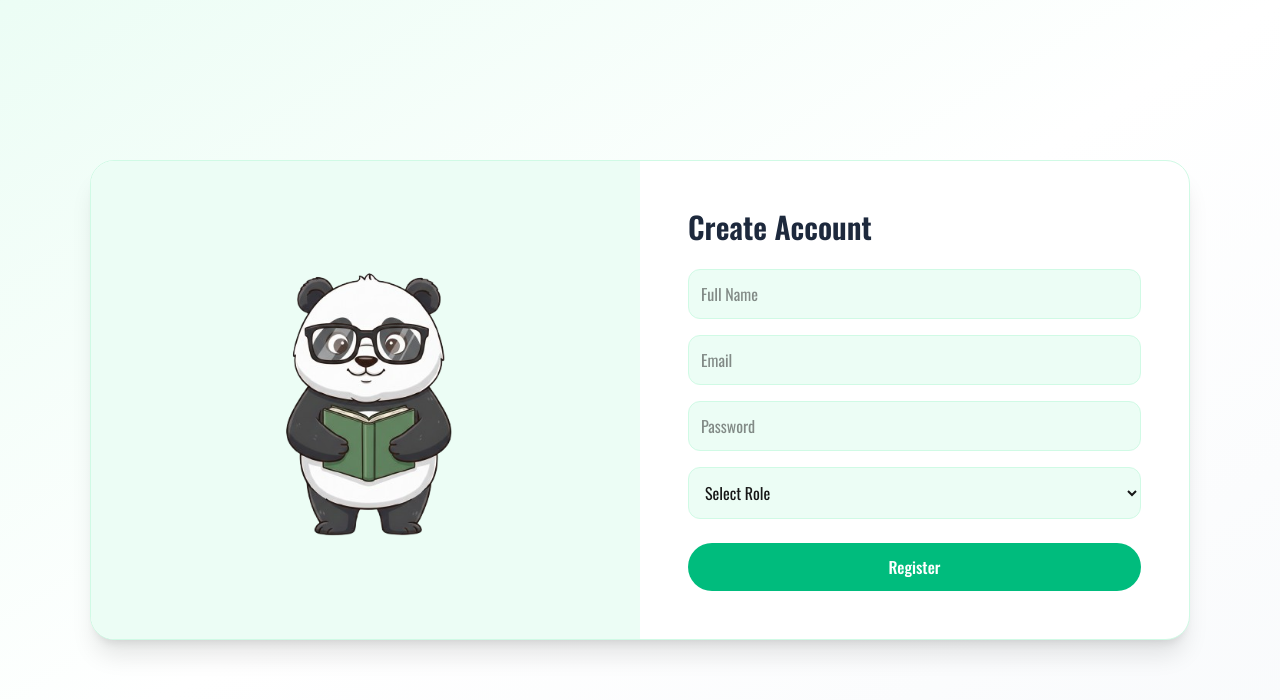
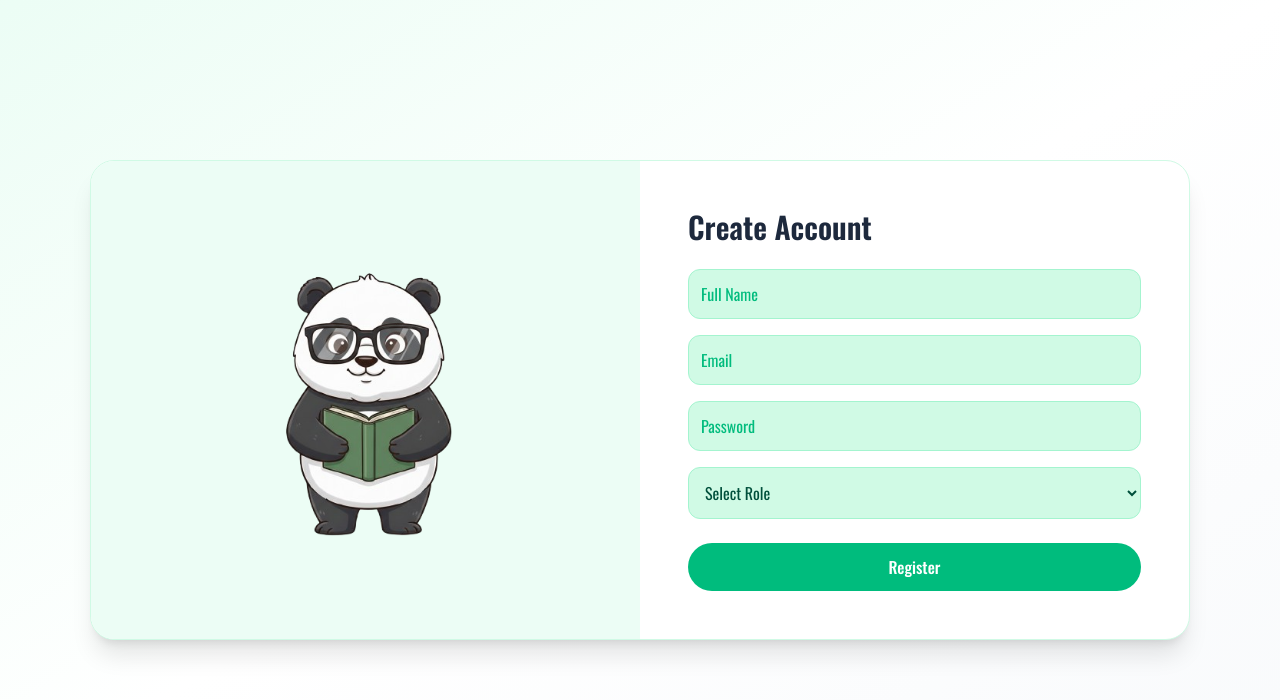
Before and after one commit to 041kzee/gamify, a Next.js app: page /register in a window 1280 px wide. Shown: the top 700 px of the page. Built offline with nearby package versions, Linux system fonts and the light colour scheme; no server answers.

Commit message:
Fix input text visibility with emerald theme styling

```diff
--- a/app/contact/page.js
+++ b/app/contact/page.js
@@ -68,7 +68,7 @@ export default function ContactPage() {
               <input
                 type="text"
                 placeholder="Enter your name"
-                className="w-full border border-emerald-100 p-3 rounded-xl focus:outline-none focus:ring-2 focus:ring-emerald-400"
+                className="w-full bg-emerald-100 border border-emerald-200 text-emerald-900 placeholder:text-emerald-500 p-3 rounded-xl focus:outline-none focus:ring-2 focus:ring-emerald-400"
               />
             </div>
 
@@ -79,7 +79,7 @@ export default function ContactPage() {
               <input
                 type="email"
                 placeholder="Enter your email"
-                className="w-full border border-emerald-100 p-3 rounded-xl focus:outline-none focus:ring-2 focus:ring-emerald-400"
+                className="w-full bg-emerald-100 border border-emerald-200 text-emerald-900 placeholder:text-emerald-500 p-3 rounded-xl focus:outline-none focus:ring-2 focus:ring-emerald-400"
               />
             </div>
 
@@ -90,7 +90,7 @@ export default function ContactPage() {
               <textarea
                 rows="5"
                 placeholder="Write your message..."
-                className="w-full border border-emerald-100 p-3 rounded-xl focus:outline-none focus:ring-2 focus:ring-emerald-400"
+                className="w-full bg-emerald-100 border border-emerald-200 text-emerald-900 placeholder:text-emerald-500 p-3 rounded-xl focus:outline-none focus:ring-2 focus:ring-emerald-400"
               ></textarea>
             </div>
 
--- a/app/create-quiz/page.js
+++ b/app/create-quiz/page.js
@@ -126,7 +126,7 @@ export default function CreateQuiz() {
           placeholder="Quiz Title"
           value={quizTitle}
           onChange={(e) => setQuizTitle(e.target.value)}
-          className="w-full p-3 border rounded-xl mb-8"
+          className="w-full p-3 bg-emerald-100 border border-emerald-200 text-emerald-900 placeholder:text-emerald-500 rounded-xl mb-8 focus:outline-none focus:ring-2 focus:ring-emerald-400"
         />
 
         {questions.map((q, qIndex) => (
@@ -145,7 +145,7 @@ export default function CreateQuiz() {
                   e.target.value
                 )
               }
-              className="w-full p-3 border rounded-lg mb-4"
+              className="w-full p-3 bg-emerald-100 border border-emerald-200 text-emerald-900 placeholder:text-emerald-500 rounded-lg mb-4 focus:outline-none focus:ring-2 focus:ring-emerald-400"
             />
 
             {/* Difficulty Selector */}
@@ -158,7 +158,7 @@ export default function CreateQuiz() {
                   e.target.value
                 )
               }
-              className="w-full p-2 border rounded-lg mb-4"
+              className="w-full p-2 bg-emerald-100 border border-emerald-200 text-emerald-900 rounded-lg mb-4 focus:outline-none focus:ring-2 focus:ring-emerald-400"
             >
               <option value="easy">Easy</option>
               <option value="medium">Medium</option>
@@ -178,7 +178,7 @@ export default function CreateQuiz() {
                     e.target.value
                   )
                 }
-                className="w-full p-2 border rounded-lg mb-2"
+                className="w-full p-2 bg-emerald-100 border border-emerald-200 text-emerald-900 placeholder:text-emerald-500 rounded-lg mb-2 focus:outline-none focus:ring-2 focus:ring-emerald-400"
               />
             ))}
 
@@ -193,7 +193,7 @@ export default function CreateQuiz() {
                   e.target.value
                 )
               }
-              className="w-full p-2 border rounded-lg mt-2"
+              className="w-full p-2 bg-emerald-100 border border-emerald-200 text-emerald-900 placeholder:text-emerald-500 rounded-lg mt-2 focus:outline-none focus:ring-2 focus:ring-emerald-400"
             />
           </div>
         ))}
--- a/app/login/page.js
+++ b/app/login/page.js
@@ -78,7 +78,7 @@ export default function LoginPage() {
               required
               value={form.email}
               onChange={handleChange}
-              className="w-full p-3 rounded-xl bg-emerald-50 border border-emerald-100 focus:outline-none focus:ring-2 focus:ring-emerald-400 transition"
+              className="w-full p-3 rounded-xl bg-emerald-100 border border-emerald-200 text-emerald-900 placeholder:text-emerald-500 focus:outline-none focus:ring-2 focus:ring-emerald-400 transition"
             />
           </div>
 
@@ -92,18 +92,17 @@ export default function LoginPage() {
               required
               value={form.password}
               onChange={handleChange}
-              className="w-full p-3 rounded-xl bg-emerald-50 border border-emerald-100 focus:outline-none focus:ring-2 focus:ring-emerald-400 transition"
+              className="w-full p-3 rounded-xl bg-emerald-100 border border-emerald-200 text-emerald-900 placeholder:text-emerald-500 focus:outline-none focus:ring-2 focus:ring-emerald-400 transition"
             />
           </div>
 
           <button
             type="submit"
             disabled={loading}
-            className={`py-3 rounded-full font-medium shadow-md transition-all duration-300 w-full ${
-              loading
-                ? "bg-slate-400 text-white cursor-not-allowed"
-                : "bg-emerald-600 text-white hover:bg-emerald-700"
-            }`}
+            className={`py-3 rounded-full font-medium shadow-md transition-all duration-300 w-full ${loading
+              ? "bg-slate-400 text-white cursor-not-allowed"
+              : "bg-emerald-600 text-white hover:bg-emerald-700"
+              }`}
           >
             {loading ? "Logging in..." : "Login"}
           </button>
--- a/app/register/page.js
+++ b/app/register/page.js
@@ -88,7 +88,7 @@ export default function Register() {
             value={form.name}
             onChange={handleChange}
             required
-            className="mb-4 p-3 rounded-xl bg-emerald-50 border border-emerald-100 focus:ring-2 focus:ring-emerald-300 outline-none"
+            className="mb-4 p-3 rounded-xl bg-emerald-100 border border-emerald-200 text-emerald-900 placeholder:text-emerald-500 focus:ring-2 focus:ring-emerald-300 outline-none"
           />
 
           <input
@@ -98,7 +98,7 @@ export default function Register() {
             value={form.email}
             onChange={handleChange}
             required
-            className="mb-4 p-3 rounded-xl bg-emerald-50 border border-emerald-100 focus:ring-2 focus:ring-emerald-300 outline-none"
+            className="mb-4 p-3 rounded-xl bg-emerald-100 border border-emerald-200 text-emerald-900 placeholder:text-emerald-500 focus:ring-2 focus:ring-emerald-300 outline-none"
           />
 
           <input
@@ -108,7 +108,7 @@ export default function Register() {
             value={form.password}
             onChange={handleChange}
             required
-            className="mb-4 p-3 rounded-xl bg-emerald-50 border border-emerald-100 focus:ring-2 focus:ring-emerald-300 outline-none"
+            className="mb-4 p-3 rounded-xl bg-emerald-100 border border-emerald-200 text-emerald-900 placeholder:text-emerald-500 focus:ring-2 focus:ring-emerald-300 outline-none"
           />
 
           <select
@@ -116,7 +116,7 @@ export default function Register() {
             value={form.role}
             onChange={handleChange}
             required
-            className="mb-6 p-3 rounded-xl bg-emerald-50 border border-emerald-100 focus:ring-2 focus:ring-emerald-300 outline-none"
+            className="mb-6 p-3 rounded-xl bg-emerald-100 border border-emerald-200 text-emerald-900 placeholder:text-emerald-500 focus:ring-2 focus:ring-emerald-300 outline-none"
           >
             <option value="">Select Role</option>
             <option value="student">Student</option>
--- a/app/take-quiz/[id]/page.js
+++ b/app/take-quiz/[id]/page.js
@@ -130,15 +130,15 @@ export default function TakeQuizPage() {
         difficulty === "easy"
           ? "medium"
           : difficulty === "medium"
-          ? "hard"
-          : "hard";
+            ? "hard"
+            : "hard";
     } else {
       nextDifficulty =
         difficulty === "hard"
           ? "medium"
           : difficulty === "medium"
-          ? "easy"
-          : "easy";
+            ? "easy"
+            : "easy";
     }
 
     setScore(newScore);
@@ -179,7 +179,7 @@ export default function TakeQuizPage() {
       if (
         performance.hard.total > 0 &&
         performance.hard.correct <
-          performance.hard.total / 2
+        performance.hard.total / 2
       ) {
         message =
           "👍 Good job! You perform well on easier questions. Focus on mastering hard-level concepts to improve further.";
@@ -252,7 +252,7 @@ export default function TakeQuizPage() {
               value={name}
               onChange={(e) => setName(e.target.value)}
               placeholder="Enter your name"
-              className="w-full md:w-1/2 p-3 border rounded-lg"
+              className="w-full md:w-1/2 p-3 bg-emerald-100 border border-emerald-200 text-emerald-900 placeholder:text-emerald-500 rounded-lg focus:outline-none focus:ring-2 focus:ring-emerald-400"
             />
           </div>
         )}
--- a/app/teacher-dashboard/page.js
+++ b/app/teacher-dashboard/page.js
@@ -148,7 +148,7 @@ export default function TeacherDashboard() {
               placeholder="Enter Quiz Title"
               value={quizTitle}
               onChange={(e) => setQuizTitle(e.target.value)}
-              className="flex-1 p-3 rounded-xl bg-emerald-50 border border-emerald-100 focus:ring-2 focus:ring-emerald-300 outline-none"
+              className="flex-1 p-3 rounded-xl bg-emerald-100 border border-emerald-200 text-emerald-900 placeholder:text-emerald-500 focus:ring-2 focus:ring-emerald-300 outline-none"
             />
 
             <button
```
Also changed, not shown: app/page.js (+7 -10 lines). Lines whose indentation alone changed are shown as unchanged.
